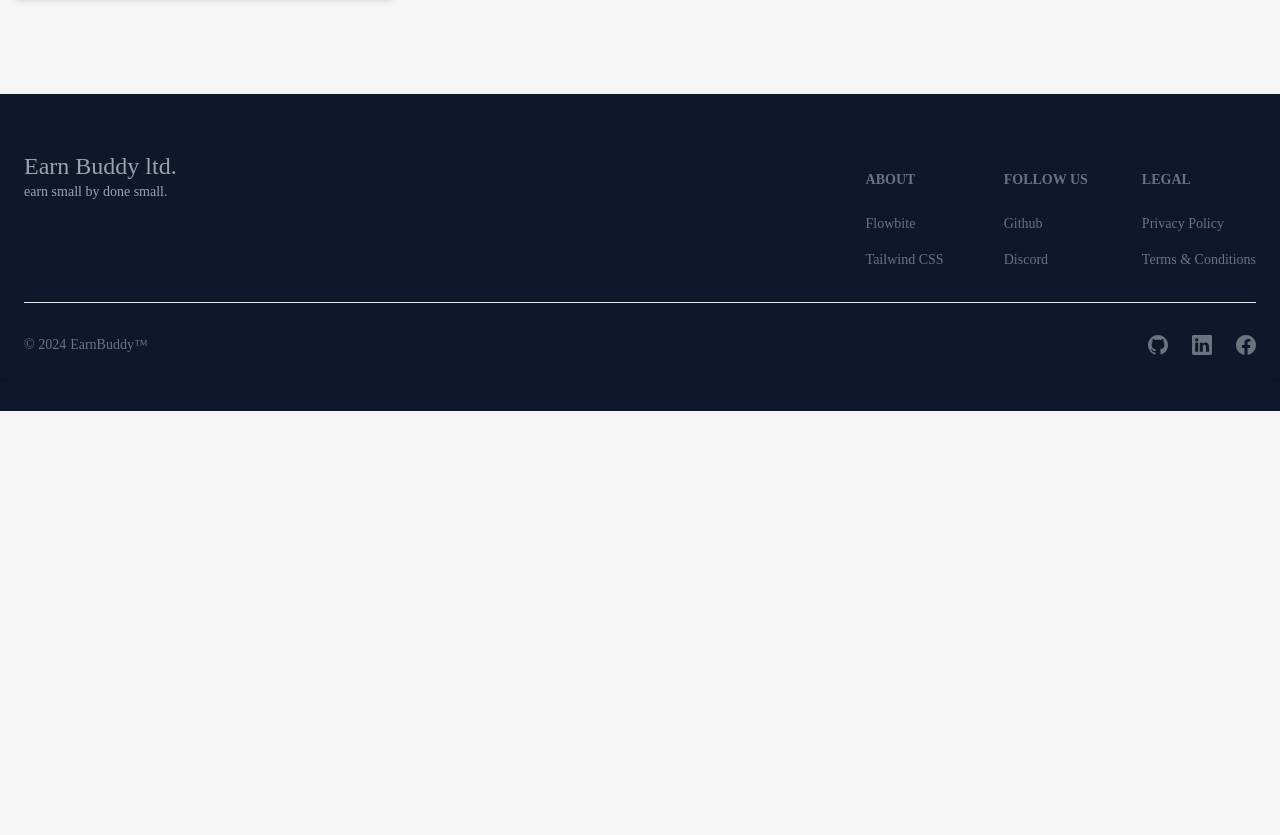
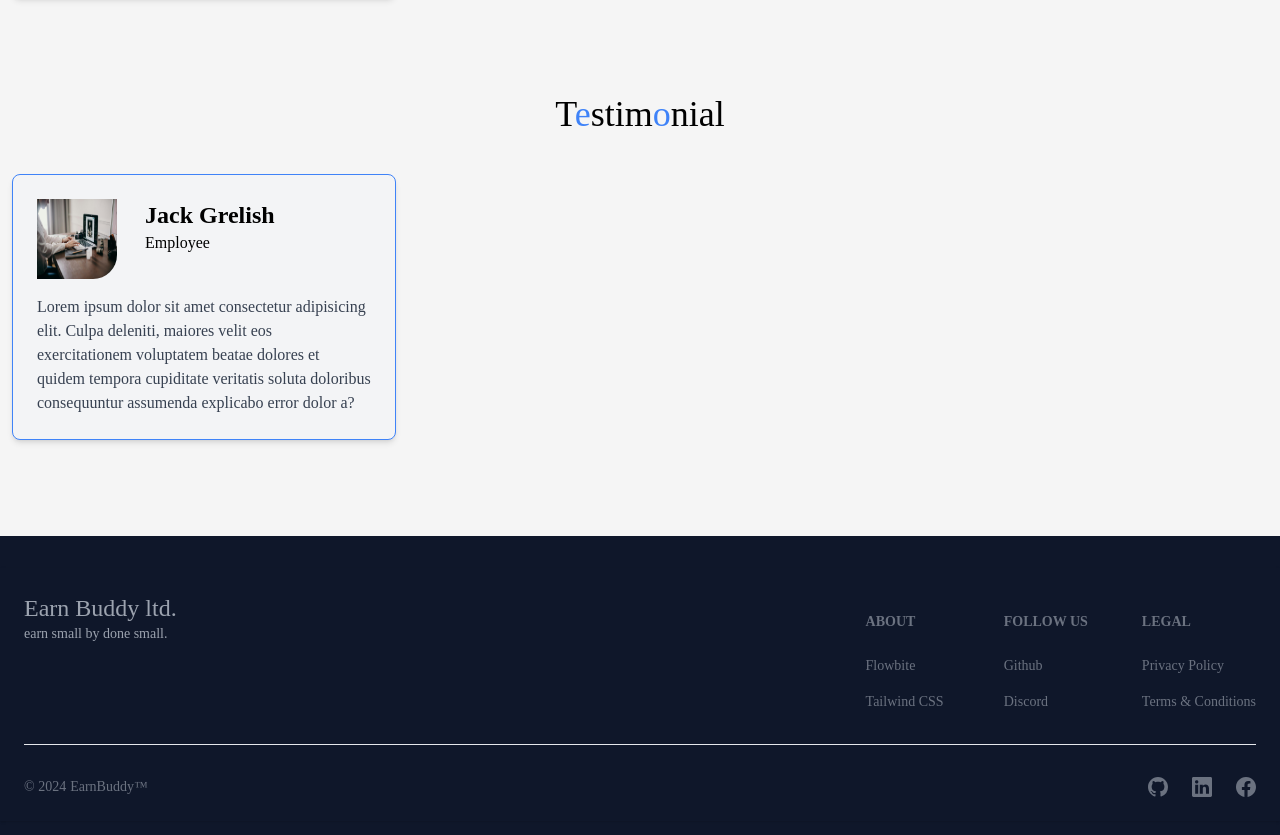
Before and after one commit to noman023/earnBuddy-client, a React (Vite) app: page / in a window 1280 px wide. Shown: the part 2139-2974 px from the top of the page. Before the commit the page ends 2550 px from the top, so only its background shows below. Built offline with nearby package versions, Linux system fonts and the light colour scheme; no server answers.

Commit message:
testimonial section added

```diff
--- a/src/pages/Home/Home.jsx
+++ b/src/pages/Home/Home.jsx
@@ -4,6 +4,7 @@ import FeatureSection from "./FeatureSection/FeatureSection";
 
 import HowItWorksSection from "./HowItWorks/HowItWorks";
 import TopEarners from "./TopEarners/TopEarners";
+import Reviews from "./Reviews/Reviews";
 
 export default function Home() {
   return (
@@ -16,6 +17,7 @@ export default function Home() {
       <FeatureSection />
       <HowItWorksSection />
       <TopEarners />
+      <Reviews />
     </div>
   );
 }
--- /dev/null
+++ b/src/pages/Home/Reviews/ReviewCard.jsx
@@ -0,0 +1,31 @@
+import { Card } from "flowbite-react";
+import manageWorkImg from "../../../assets/slider/manage-work.jpg";
+
+export default function ReviewCard() {
+  return (
+    <Card className="max-w-sm bg-gray-100 border-blue-500">
+      <div className="flex gap-7">
+        <div>
+          <img
+            src={manageWorkImg}
+            alt="reviewer image"
+            className="rounded-br-3xl w-20 h-20"
+          />
+        </div>
+
+        <div className="text-black dark:text-white">
+          <h5 className="text-2xl font-bold ">Jack Grelish</h5>
+
+          <p className="">Employee</p>
+        </div>
+      </div>
+
+      <div className="flex justify-between font-normal text-gray-700 dark:text-gray-400">
+        Lorem ipsum dolor sit amet consectetur adipisicing elit. Culpa deleniti,
+        maiores velit eos exercitationem voluptatem beatae dolores et quidem
+        tempora cupiditate veritatis soluta doloribus consequuntur assumenda
+        explicabo error dolor a?
+      </div>
+    </Card>
+  );
+}
--- /dev/null
+++ b/src/pages/Home/Reviews/Reviews.jsx
@@ -0,0 +1,17 @@
+import ReviewCard from "./ReviewCard";
+export default function Reviews() {
+  return (
+    <div className="my-24">
+      <div className="text-3xl md:text-4xl text-black text-center mb-10">
+        <h1>
+          T<span className="text-blue-500">e</span>stim
+          <span className="text-blue-500">o</span>nial
+        </h1>
+      </div>
+
+      <div className="">
+        <ReviewCard />
+      </div>
+    </div>
+  );
+}
```
